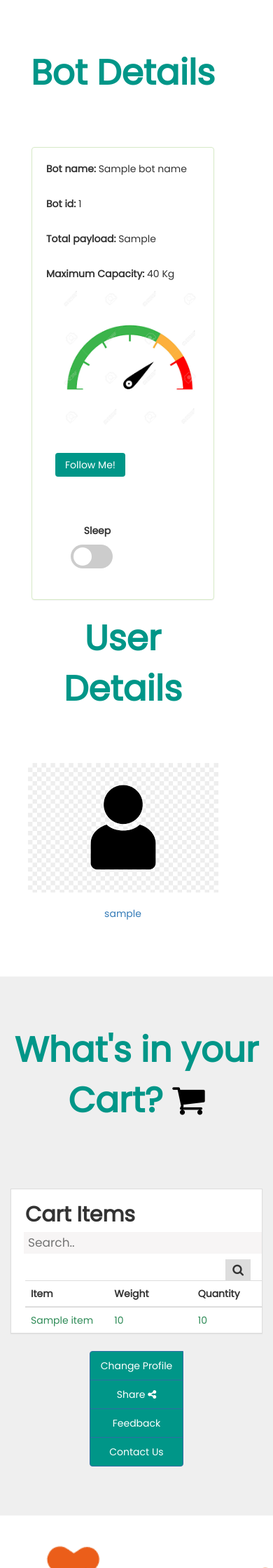
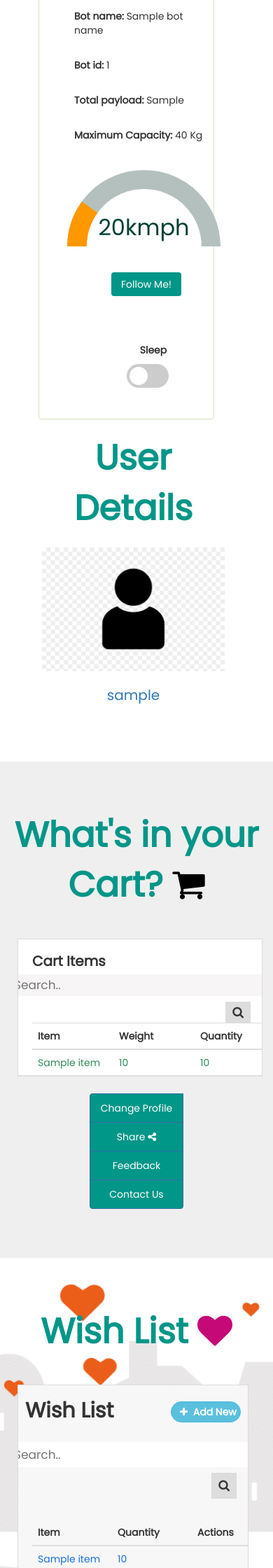
Before and after one commit to avisihag/mulebot, a Django app: template bot/templates/bot/index.html in a window 390 px wide. Shown: the part 845-3085 px from the top of the page at 70% size. Run offline with Django 3.2, Linux system fonts and the light colour scheme; tables that the repository leaves empty hold one stand-in row (values such as "Sample post"); the template is opened without the code that fills it: values that come from a table or form of the project are taken from there, most other values are stand-ins (such as "Sample title", 1, 10 or a date in 2020); some libraries are stand-ins or nearby versions.

Commit message:
gauge added

```diff
--- /dev/null
+++ b/bot/static/bot/gauge.js
@@ -0,0 +1,13 @@
+function setGaugeValue(value) {
+    var gauge = document.querySelector(".gauge");
+    if (value < 0 || value > 1) {
+    return;
+  }
+
+  gauge.querySelector(".gauge__fill").style.transform = `rotate(${
+    value / 2
+  }turn)`;
+  gauge.querySelector(".gauge__cover").textContent = `${Math.round(
+    value * 100
+  )}kmph`;
+}
--- a/bot/static/bot/styles.css
+++ b/bot/static/bot/styles.css
@@ -91,15 +101,67 @@
 .panel{
     border: 2px solid #009688;
     background-color: gray;
+    justify-content: center;
 }
 .panel p{
     padding-left: 20px;
     padding-top: 20px;
+    justify-content: center;
 }
-#speed{
+/* #speedometer{
     padding-left: 40px;
     padding-right: 20px;
-}
+} */
+.gauge {
+    width: 100%;
+    max-width: 250px;
+    padding-top: 30px;
+    font-family: "Roboto", sans-serif;
+    font-size: 32px;
+    color: #004033;
+  }
+
+  .gauge__body {
+    width: 100%;
+    height: 0;
+    padding-bottom: 50%;
+    background: #b4c0be;
+    position: relative;
+    border-top-left-radius: 100% 200%;
+    border-top-right-radius: 100% 200%;
+    overflow: hidden;
+  }
+
+  .gauge__fill {
+    position: absolute;
+    top: 100%;
+    left: 0;
+    width: inherit;
+    height: 100%;
+    background: #ff9800;
+    transform-origin: center top;
+    transform: rotate(0.25turn);
+    transition: transform 0.2s ease-out;
+  }
+
+  .gauge__cover {
+    width: 75%;
+    height: 150%;
+    background: #ffffff;
+    border-radius: 50%;
+    position: absolute;
+    top: 25%;
+    left: 50%;
+    transform: translateX(-50%);
+
+    /* Text */
+    display: flex;
+    align-items: center;
+    justify-content: center;
+    padding-bottom: 25%;
+    box-sizing: border-box;
+  }
+
 .btn{
     margin: 10px 10px;
     width: 100px;
@@ -185,7 +247,32 @@
     .slider.round:before {
     border-radius: 50%;
     }
-
+@media screen and (max-width: 770px) {
+    .btn{
+        padding-top: 10px;
+        justify-content: center;
+        margin-left: 30px;
+    }
+    .gauge{
+        justify-content: center;
+        margin-left: 10px;
+    }
+    .panel{
+        justify-content: center;
+        margin-left: 10px;
+    }
+    .title-text{
+        /* padding-top: 10px; */
+        padding-bottom: 20px;
+        justify-content: center;
+        text-align: center;
+        display: flex;
+    }
+    .col-sm-4{
+        justify-content: center;
+        margin-left: 30px;
+    }
+}
 .user-details a{
     text-align: center;
     align-items: center;
@@ -196,6 +283,16 @@
     margin-bottom: 20px;
     align-items: center;
     text-align: center;
+}
+@media screen and (max-width: 770px) {
+    .user-details a{
+        font-size: 20px;
+    }
+    #avatar{
+        align-items: center;
+        text-align: center;
+        justify-content: center;
+    }
 }
 
 #cart{
@@ -358,11 +455,35 @@
     background-color: #009688;
 }
 
+@media screen and (max-width: 770px) {
+    .cart-details{
+        justify-content: center;
+        margin-left: 10px;
+    }
+    .cart-details .search-container input{
+        justify-content: center;
+        align-items: center;
+        width: 360px;
+    }
+    .cart-details .cart-heading{
+        font-size: 20px;
+    }
+    .wish-list .table-wrapper{
+        margin-left: -5px;
+        justify-content: center;
+    }
+    .wish-list .table-title{
+        font-size: 20px;
+    }
+    .wish-list .add-new{
+        margin-top: -30px;
+    }
+}
 #wish{
     width: 100%;
     padding: 70px 30px;
     align-items: center;
-    background-image: url("../../images/wishlist_back.png");
+    background-image: url("../../static/bot/images/wishlist_back.png");
     background-size: cover;
     background-position: center;
 }
--- a/bot/templates/bot/index.html
+++ b/bot/templates/bot/index.html
@@ -1,13 +1,16 @@
 <!DOCTYPE html>
 <html lang="en">
-
     <head>
         <title>BotAtMart</title>
-    <meta name="viewport" content="width=device-width, initial-scale=1">
+        <meta name= "viewport" content="width=device-width, initial-scale=1">
+        <meta name="viewport" content="width=device-width,initial-scale=1,maximum-scale=1,user-scalable=no">
+        <meta http-equiv="X-UA-Compatible" content="IE=edge,chrome=1">
+        <meta name="HandheldFriendly" content="true">
         <link rel="stylesheet" type="text/css" href="../../static/bot/styles.css">
+        <script src="../../static/bot/gauge.js"></script>
         <link rel="stylesheet" href="https://fonts.googleapis.com/css?family=Poppins">
         <link rel="stylesheet" href="https://maxcdn.bootstrapcdn.com/bootstrap/3.4.1/css/bootstrap.min.css">
-    <link href="https://fonts.googleapis.com/icon?family=Material+Icons" rel="stylesheet">
+        <link href="https://fonts.googleapis.com/icon?family=Material+Icons"rel="stylesheet">
         <link rel="stylesheet" href="https://cdnjs.cloudflare.com/ajax/libs/font-awesome/4.7.0/css/font-awesome.min.css">
 
         <!-- jQuery library -->
@@ -18,10 +21,9 @@
         <script src="https://maxcdn.bootstrapcdn.com/bootstrap/3.4.1/js/bootstrap.min.js"></script>
 
     </head>
-
-<body>
+    <body onload="setGaugeValue(0.2);">
         <section id="banner">
-        <img src="/static/bot/images/new-logo.png" class="logo">
+            <img src="../../static/bot/images/new-logo.png" class="logo">
             <div class="banner-text">
                 <h1>Shopping Bot</h1>
                 <p>Make your life easy with the shopping bot</p>
@@ -44,41 +46,9 @@
             </nav>
         </div>
         <div id="menuBtn">
-        <img src="/static/bot/images/menu.png" id="menu">
+            <img src="../../static/bot/images/menu.png" id="menu">
         </div>
 
-    <!--Bot details-->
-    <!-- <section id="bot-details">
-            <div class="title-text">
-                <p>Bot Details</p>
-            </div>
-            <div class="feature-box">
-                <div class="row">
-                    <div class="col-sm-4">
-                        <p><b>Bot name:</b> {{botName}}</p>
-                        <p><b>Bot id: </b>{{botId}}</p>
-                        <p><b>Total payload:</b> {{currPayload}}</p>
-                        <p><b>Maximum Capacity:</b> 40 Kg</p>
-                    </div>
-                    <div class="col-sm-4">
-                        <img src="/static/bot/images/speed.png" id="speed">
-                        <canvas id="speedometer" width="440" height="220">Canvas not available.</canvas>
-                    </div>
-                    <div class="col-sm-4">
-                        <div class="btn">
-                            <a href="">Follow Me!</a>
-                            <a class="btn sleep" href="">
-                                <label class="switch">
-                                        <p>Sleep</p>
-                                        <input type="checkbox">
-                                        <span class="slider round"></span>
-                                    </label>
-                                <p>Sleep</p>
-                            </a>
-                        </div>
-                    </div>
-                </div>
-        </section>-->
         <section id="bot-details">
             <div class="row">
                 <div class="col-sm-8">
@@ -95,7 +65,14 @@
                                     <p><b>Maximum Capacity:</b> 40 Kg</p>
                                 </div>
                                 <div class="col-sm-4">
-                                <img src="/static/bot/images/speed.png" class="img-responsive" id="speed">
+                                    <!-- <canvas id="speedometer" width="440" height="220">Canvas not available.</canvas> -->
+                                    <!--<img src="../../images/speed.png" class="img-responsive" id="speed">-->
+                                    <div class="gauge">
+                                        <div class="gauge__body">
+                                          <div class="gauge__fill"></div>
+                                          <div class="gauge__cover"></div>
+                                        </div>
+                                    </div>
                                 </div>
                                 <div class="col-sm-4">
                                     <div class="btn">
@@ -120,7 +97,7 @@
                     </div>
                     <div class="user-details">
                         <a href="">
-                        <img src="/static/bot/images/avatar.png" class="img-responsive" id="avatar">
+                            <img src="../../static/bot/images/avatar.png" class="img-responsive" id="avatar">
                             <div class="caption">
                                 <p class="user-name">{{User}}</p>
                             </div>
@@ -213,20 +190,6 @@
                     </div>
                     <table class="table table-hover">
                         <thead>
-                        <!-- <tr>
-                                <h2>
-                                    Wish List
-                                    <i class="fa fa-heart" style="color: rgb(197, 9, 119)
-                                    ;"></i>
-                                    <div class="search-container">
-                                        <form action="">
-                                          <input type="text" placeholder="Search.." name="search">
-                                          <button type="submit"><i class="fa fa-search"></i></button>
-                                        </form>
-                                    </div>
-                                </h2>
-
-                            </tr> -->
                             <tr>
                                 <th>Item</th>
                                 <th>Quantity</th>
@@ -254,11 +217,12 @@
                 <p>Contact</p>
                 <h1><b>Need Help?</b></h1>
             </div>
+            <div class="flex-container">
                 <div class="footer-row">
                     <div class="col-sm-3">
                         <div class="footer-left">
                             <a href="">
-                        <img src="/static/bot/images/video_demo.jpeg" class="img-responsive">
+                                <img src="../../static/bot/images/video_demo.jpeg" class="img-responsive">
                                 <div class="caption">
                                     <p class="tut-video">Watch Tutorial video</p>
                                 </div>
@@ -283,6 +247,7 @@
                         </div>
                     </div>
                 </div>
+            </div>
 
             <div class="social-links">
                 <i class="fa fa-facebook"></i>
@@ -298,16 +263,16 @@
 
             sideNav.style.right = "-250px"
 
-        menuBtn.onclick = function() {
-            if (sideNav.style.right == "-250px") {
-                sideNav.style.right = "0";
-                menu.src = "/static/bot/images/close.png";
-            } else {
+            menuBtn.onclick =function(){
+                if(sideNav.style.right == "-250px"){
+                    sideNav.style.right ="0";
+                    menu.src = "../../static/bot/images/close.png";
+                }
+                else{
                     sideNav.style.right = "-250px";
-                menu.src = "/static/bot/images/menu.png";
+                    menu.src = "../../static/bot/images/menu.png";
                 }
             }
         </script>
     </body>
-
 </html>
```
Also changed, not shown: other parts of bot/static/bot/styles.css (+28 -6 lines), bot/static/bot/images/banner.jpeg (added). Lines whose indentation alone changed are shown as unchanged.
